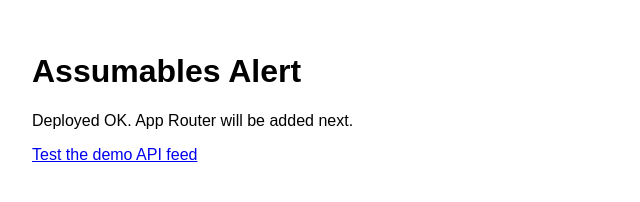
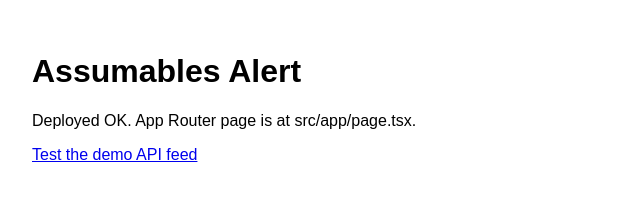
Before and after one commit to arxmediaone/assumable-alert, a Next.js app: page / in a window 1280 px wide. Shown: the top 202 px of the page, without its empty margins (0-640 px from the left). Built offline with nearby package versions, Linux system fonts and the light colour scheme.

Commit message:
fix: correct public/icons path, add pages homepage, remove stray web/ folder

```diff
--- a/pages/index.tsx
+++ b/pages/index.tsx
@@ -2,7 +2,7 @@ export default function Home() {
   return (
     <main style={{padding: 24, fontFamily: 'sans-serif'}}>
       <h1>Assumables Alert</h1>
-      <p>Deployed OK. App Router will be added next.</p>
+      <p>Deployed OK. App Router page is at src/app/page.tsx.</p>
       <p><a href="/api/feed">Test the demo API feed</a></p>
     </main>
   );
```
